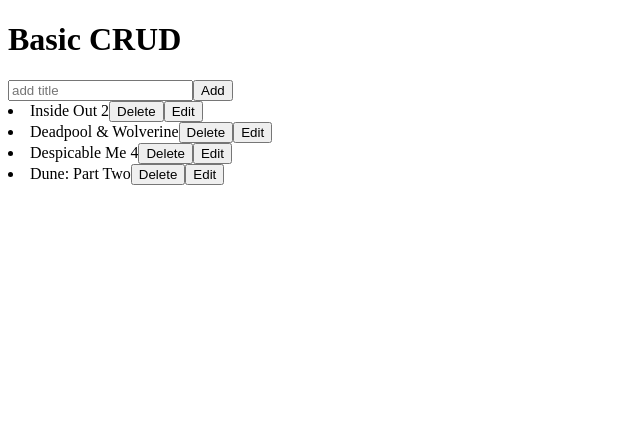
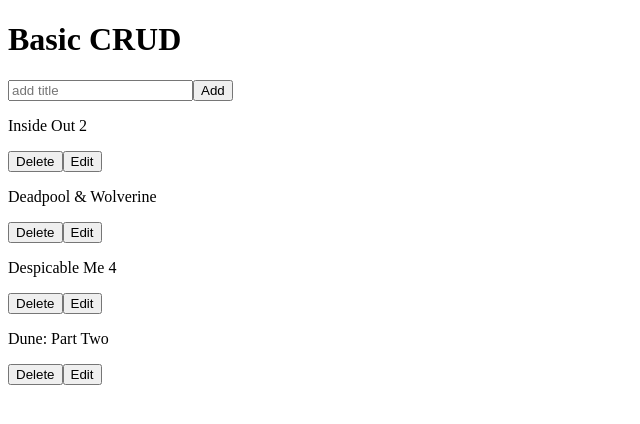
Before and after one commit to aryan-backend-wala/learn_basic_crud_in_react, a React (Vite) app: page / in a window 1280 px wide. Shown: the top 424 px of the page, without its empty margins (0-640 px from the left). Built offline with nearby package versions, Linux system fonts and the light colour scheme.

Commit message:
finish some touches

```diff
--- a/src/components/addTitle.jsx
+++ b/src/components/addTitle.jsx
@@ -10,7 +10,7 @@
     }
   }, [movie])
   return (
-    <>
+    <div className="navbar">
       <label>
         <input
           type="text"
@@ -24,6 +24,6 @@
         onAddTitle(title)
         setTitle("")
       }}>{movie ? 'Save': "Add"}</button>
-    </>
+    </div>
   );
 }
--- a/src/components/titleList.jsx
+++ b/src/components/titleList.jsx
@@ -4,11 +4,11 @@
 }){
   return (
     <>
-      {titles.map(title => <li key={title.id}>
-        {title.title}
+      {titles.map(title => <div className="container" key={title.id}>
+        <p>{title.title}</p>
         <button onClick={() => onDeleteTitle(title.id)}>Delete</button>
         <button onClick={() => onEditTitle(title.id)}>Edit</button>
-      </li>)}
+      </div>)}
     </>
   );
 }
```
Also changed, not shown: src/styles.css (added).
